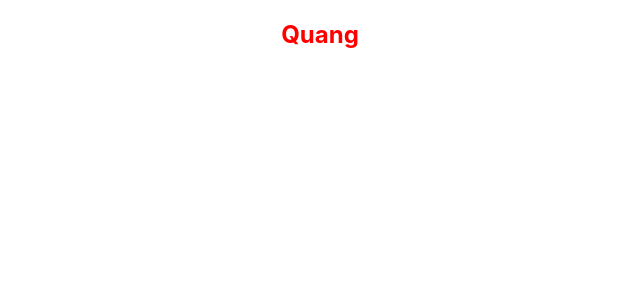
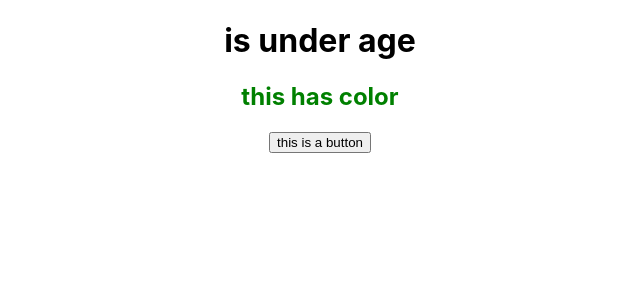
Before and after one commit to Quang1907/reactjs, a React (Create React App) app: page / in a window 1280 px wide. Shown: the top 300 px of the page, without its empty margins (320-960 px from the left). Built offline with nearby package versions, Linux system fonts and the light colour scheme.

Commit message:
module 3

```diff
--- a/src/App.module.css
+++ b/src/App.css
@@ -39,5 +39,4 @@
 
 .name {
   color: red;
-
 }
--- a/src/App.js
+++ b/src/App.js
@@ -1,9 +1,19 @@
-import styles from "./App.module.css";
+import "./App.css";
 
 function App() {
+  const age = 17;
+  const isGreen = true;
+
+  // if (age > 15) {
+  //   return <h1>is over age</h1>;
+  // } else {
+  //   return <h1>is under age</h1>;
+  // }
   return (
-    <div className={styles.App}>
-      <h2 className={styles.name}>Quang</h2>
+    <div className="App">
+      {age > 18 ? <h1>is over age</h1> : <h1>is under age</h1>}
+      <h2 style={{ color: isGreen ? "green" : "red" }}>this has color</h2>
+      {isGreen && <button>this is a button</button>}
     </div>
   );
 }
```
Also changed, not shown: src/index.css (line endings or trailing spaces).
